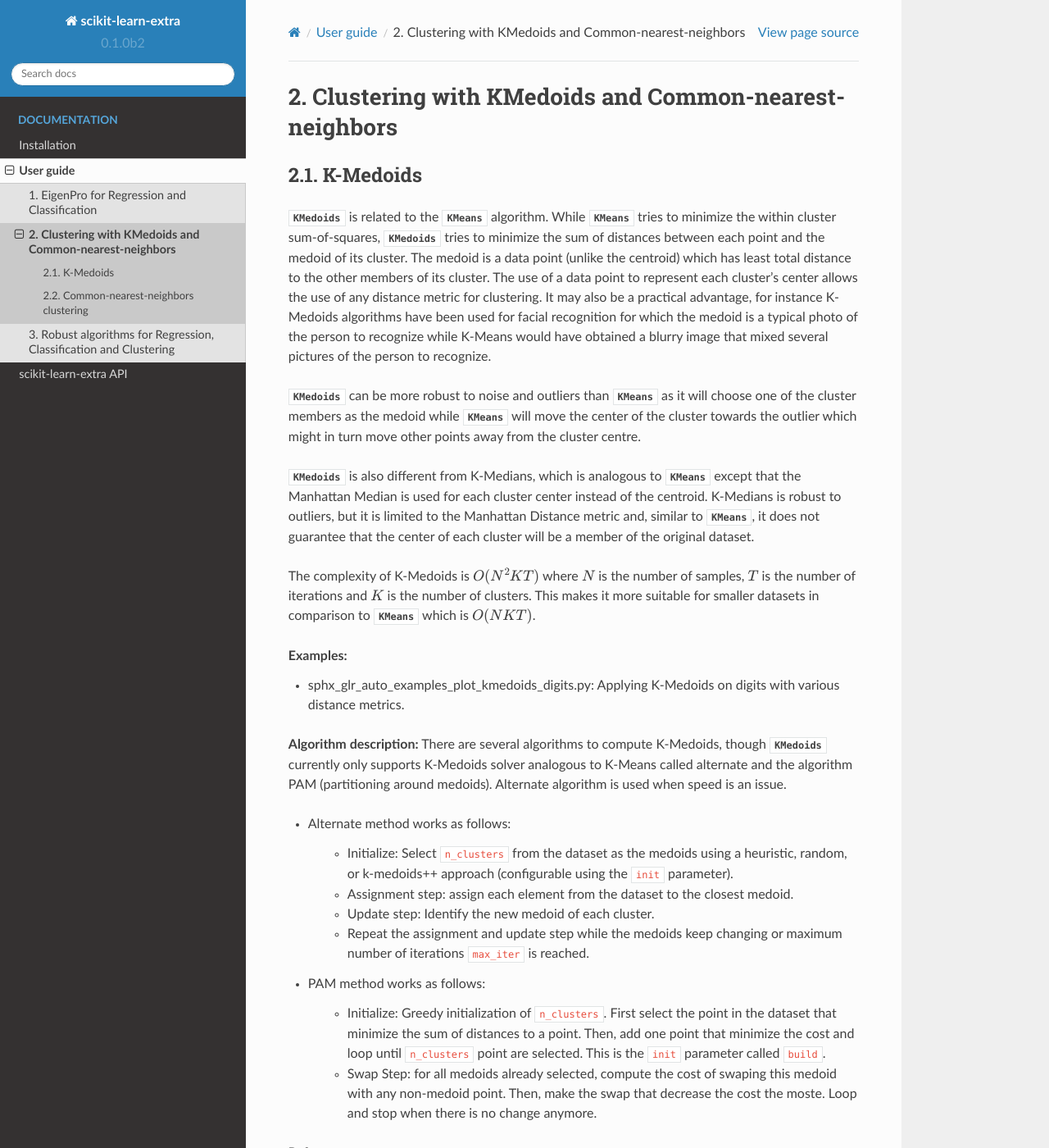
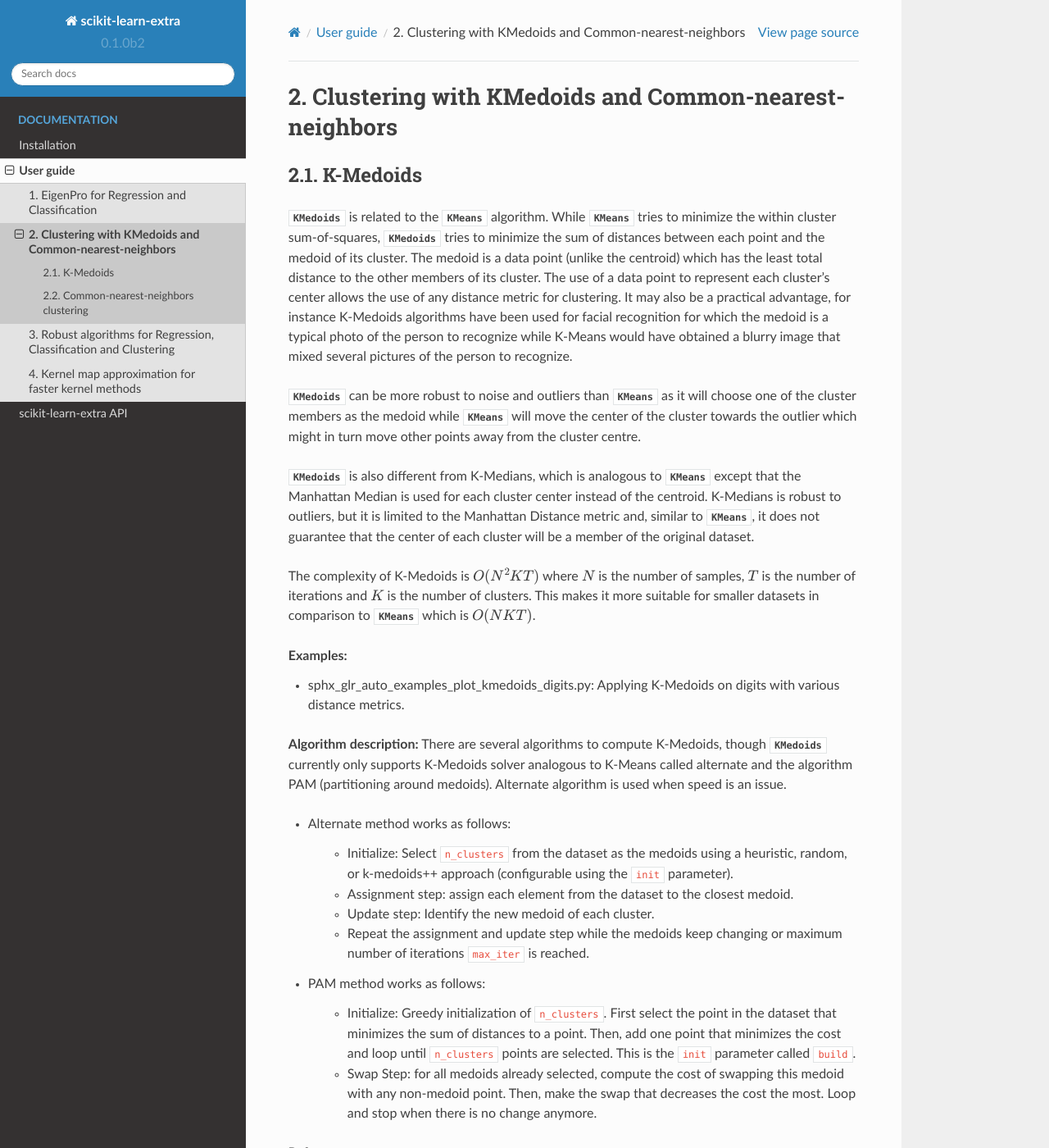
Before and after one commit to odgovorih1e/scikit-learn-extra, a Sphinx documentation site: the page built from doc/modules/cluster.rst, in a window 1280 px wide and 1400 px high. Shown: the whole window at 82% size. Built offline with Sphinx 7.4.7 and the Read the Docs theme 2.0.0, drawn with Linux system fonts in a browser that asks for light colours; formulas are drawn with MathJax 3; pages that are not in the unit, such as notebooks, are missing from menus.

Commit message:
FIX typos in doc, add kernel approximations doc, add doc precomputed kmedoids (#97)
Co-authored-by: Roman Yurchak <rth.yurchak@gmail.com>

```diff
--- a/README.rst
+++ b/README.rst
@@ -61,7 +61,11 @@ The developement version can be installed with,
 
     pip install https://github.com/scikit-learn-contrib/scikit-learn-extra/archive/master.zip
 
+Contributing
+-------------
+We appreciate and welcome contributions. If you would like to take part in scikit-learn development, take a look at the file `CONTRIBUTING.rst`_.
 
+.. _CONTRIBUTING.rst : https://github.com/scikit-learn-contrib/scikit-learn-extra/CONTRIBUTING.rst
 License
 -------
 
--- a/doc/modules/cluster.rst
+++ b/doc/modules/cluster.rst
@@ -4,36 +4,38 @@
 Clustering with KMedoids and Common-nearest-neighbors
 =====================================================
 .. _k_medoids:
+.. currentmodule:: sklearn_extra.cluster
 
 K-Medoids
 =========
 
-:class:`KMedoids` is related to the :class:`KMeans` algorithm. While
-:class:`KMeans` tries to minimize the within cluster sum-of-squares,
+
+:class:`KMedoids` is related to the :class:`KMeans <sklearn.cluster.KMeans>` algorithm. While
+:class:`KMeans <sklearn.cluster.KMeans>` tries to minimize the within cluster sum-of-squares,
 :class:`KMedoids` tries to minimize the sum of distances between each point and
 the medoid of its cluster. The medoid is a data point (unlike the centroid)
-which has least total distance to the other members of its cluster. The use of
+which has the least total distance to the other members of its cluster. The use of
 a data point to represent each cluster's center allows the use of any distance
 metric for clustering. It may also be a practical advantage, for instance K-Medoids
 algorithms have been used for facial recognition for which the medoid is a
 typical photo of the person to recognize while K-Means would have obtained a blurry
 image that mixed several pictures of the person to recognize.
 
-:class:`KMedoids` can be more robust to noise and outliers than :class:`KMeans`
+:class:`KMedoids` can be more robust to noise and outliers than :class:`KMeans <sklearn.cluster.KMeans>`
 as it will choose one of the cluster members as the medoid while
-:class:`KMeans` will move the center of the cluster towards the outlier which
+:class:`KMeans <sklearn.cluster.KMeans>` will move the center of the cluster towards the outlier which
 might in turn move other points away from the cluster centre.
 
-:class:`KMedoids` is also different from K-Medians, which is analogous to :class:`KMeans`
+:class:`KMedoids` is also different from K-Medians, which is analogous to :class:`KMeans <sklearn.cluster.KMeans>`
 except that the Manhattan Median is used for each cluster center instead of
 the centroid. K-Medians is robust to outliers, but it is limited to the
-Manhattan Distance metric and, similar to :class:`KMeans`, it does not guarantee
+Manhattan Distance metric and, similar to :class:`KMeans <sklearn.cluster.KMeans>`, it does not guarantee
 that the center of each cluster will be a member of the original dataset.
 
 The complexity of K-Medoids is :math:`O(N^2 K T)` where :math:`N` is the number
 of samples, :math:`T` is the number of iterations and :math:`K` is the number of
 clusters. This makes it more suitable for smaller datasets in comparison to
-:class:`KMeans` which is :math:`O(N K T)`.
+:class:`KMeans <sklearn.cluster.KMeans>` which is :math:`O(N K T)`.
 
 .. topic:: Examples:
 
@@ -60,12 +62,12 @@ when speed is an issue.
 * PAM method works as follows:
 
     * Initialize: Greedy initialization of ``n_clusters``. First select the point
-      in the dataset that minimize the sum of distances to a point. Then, add one
-      point that minimize the cost and loop until ``n_clusters`` point are selected.
+      in the dataset that minimizes the sum of distances to a point. Then, add one
+      point that minimizes the cost and loop until ``n_clusters`` points are selected.
       This is the ``init`` parameter called ``build``.
-    * Swap Step: for all medoids already selected, compute the cost of swaping this
-      medoid with any non-medoid point. Then, make the swap that decrease the cost
-      the moste. Loop and stop when there is no change anymore.
+    * Swap Step: for all medoids already selected, compute the cost of swapping this
+      medoid with any non-medoid point. Then, make the swap that decreases the cost
+      the most. Loop and stop when there is no change anymore.
 
 .. topic:: References:
 
--- a/doc/user_guide.rst
+++ b/doc/user_guide.rst
@@ -13,3 +13,4 @@ User guide
   modules/eigenpro.rst
   modules/cluster.rst
   modules/robust.rst
+  modules/kernel_approximation.rst
```
Also changed, not shown: CONTRIBUTING.rst (added, +56 -0 lines), doc/modules/kernel_approximation.rst (added, +35 -0 lines), doc/modules/robust.rst (+4 -4 lines), 1 other file.
